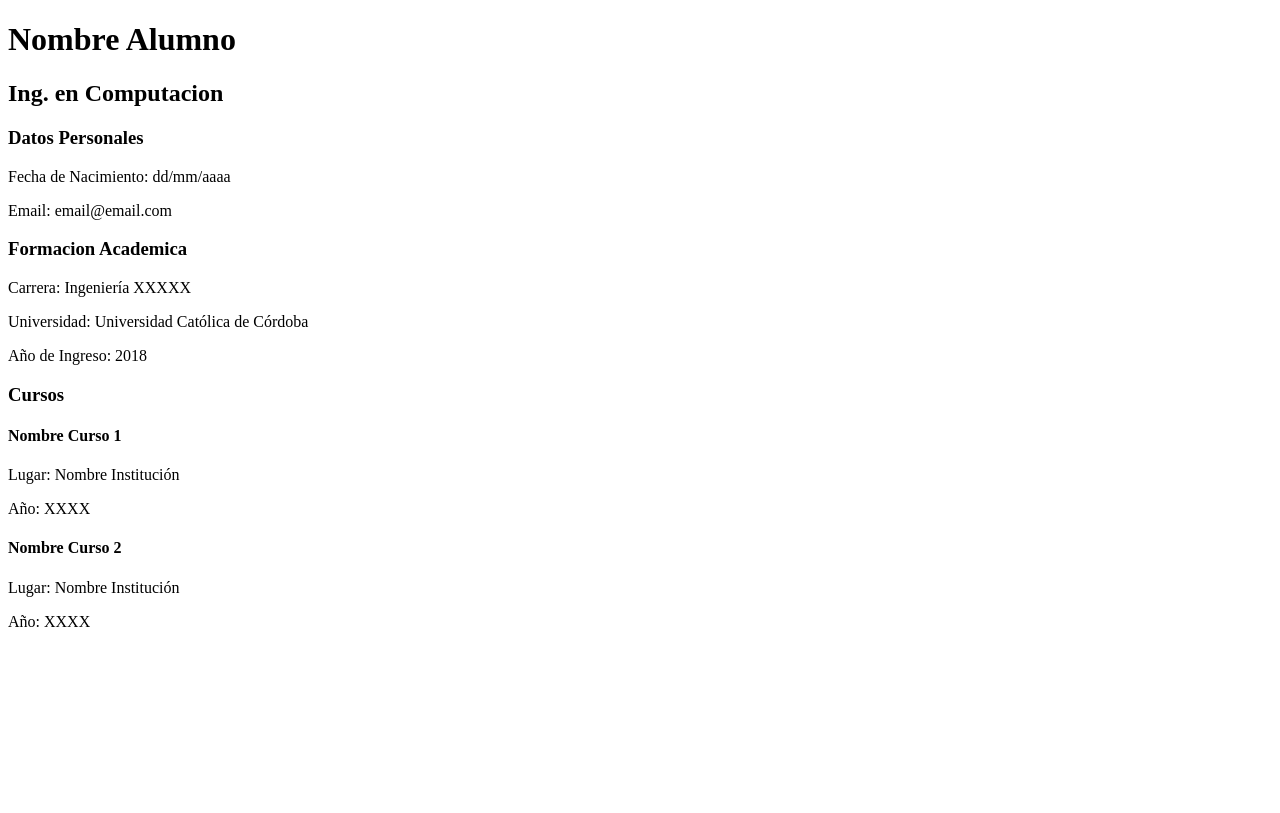
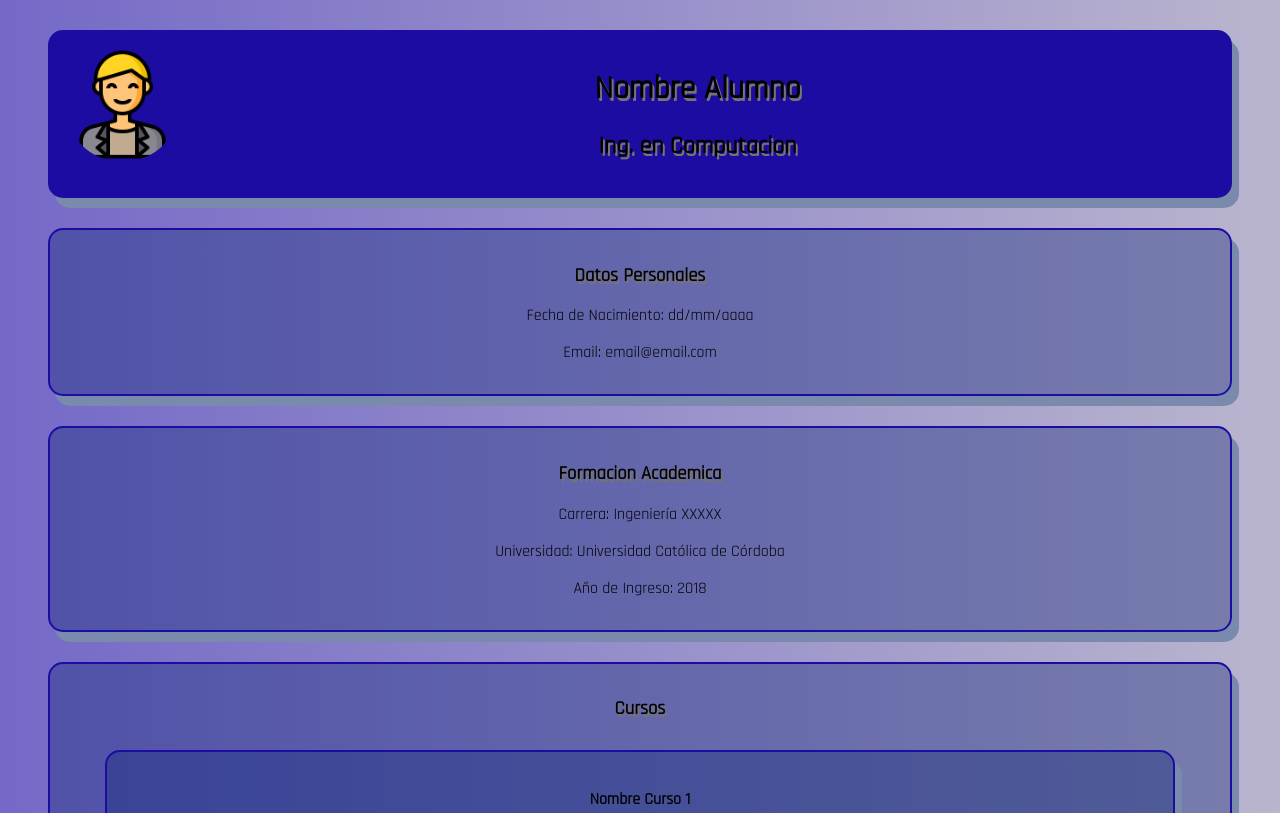
Before and after one commit to UCC-LabCompu2/ejercicios2023-edme88, a plain HTML site: page Ejercicios-CSS/ej_cv.html in a window 1280 px wide. Shown: the top 813 px of the page. Drawn offline with Linux system fonts and the light colour scheme; a web font is replaced by a local one.

Commit message:
Subir cambios

```diff
--- a/Ejercicios-CSS/ej_cv.html
+++ b/Ejercicios-CSS/ej_cv.html
@@ -3,11 +3,17 @@
 <head>
     <meta charset="UTF-8">
     <title>CV Nombre Apellido</title>
+    <link rel="preconnect" href="https://fonts.googleapis.com">
+    <link rel="preconnect" href="https://fonts.gstatic.com" crossorigin>
+    <link href="https://fonts.googleapis.com/css2?family=Rajdhani&family=Square+Peg&display=swap" rel="stylesheet">
+    <link rel="shorcut icon" href="imagenes/favicon.png">
+    <link rel="stylesheet" href="estiloCV.css" type="text/css">
 </head>
 <body>
 
-<div>
-    <h1>Nombre Alumno</h1>
+<div class="principal">
+    <img id="usuario" src="imagenes/icono_persona.png">
+    <h1 class="tituloPrincipal">Nombre Alumno</h1>
     <h2>Ing. en Computacion</h2>
 </div>
 
@@ -24,7 +30,7 @@
     <p><span>Año de Ingreso:</span> 2018</p>
 </div>
 
-<div>
+<div class="noMargin">
     <h3>Cursos</h3>
 
     <div>
--- /dev/null
+++ b/Ejercicios-CSS/estiloCV.css
@@ -0,0 +1,32 @@
+.principal{
+    background-color: #1d0ca2;
+}
+
+div{
+    border: 2px solid #1d0ca2;
+    margin: 30px 40px;
+    padding: 15px;
+    background-color: rgba(24, 44, 122, 0.4);
+    border-radius: 15px;
+    box-shadow: 7px 10px #7a8aac;
+}
+#usuario{
+    float: left;
+    width: 10%;
+    border-radius: 50%;
+}
+
+/*
+El gradiente linear se aplica al elemento...
+*/
+body{
+    text-align: center;
+    font-family: 'Rajdhani', sans-serif;
+    background: linear-gradient(to right, #7469c7, #bab5ce);
+}
+h1, h2, h3{
+    text-shadow: 2px 3px #777474;
+}
+.tituloPrincipal{
+    font-weight: bold;
+}
```
Also changed, not shown: Ejercicios-CSS/ej_columnas.html (+17 -0 lines), Ejercicios-CSS/ej_leyes.html (+9 -0 lines), Ejercicios-CSS/imagenes/3135731.png (added), Ejercicios-CSS/imagenes/favicon.png (added), Ejercicios-CSS/imagenes/icono_persona.png (added).
